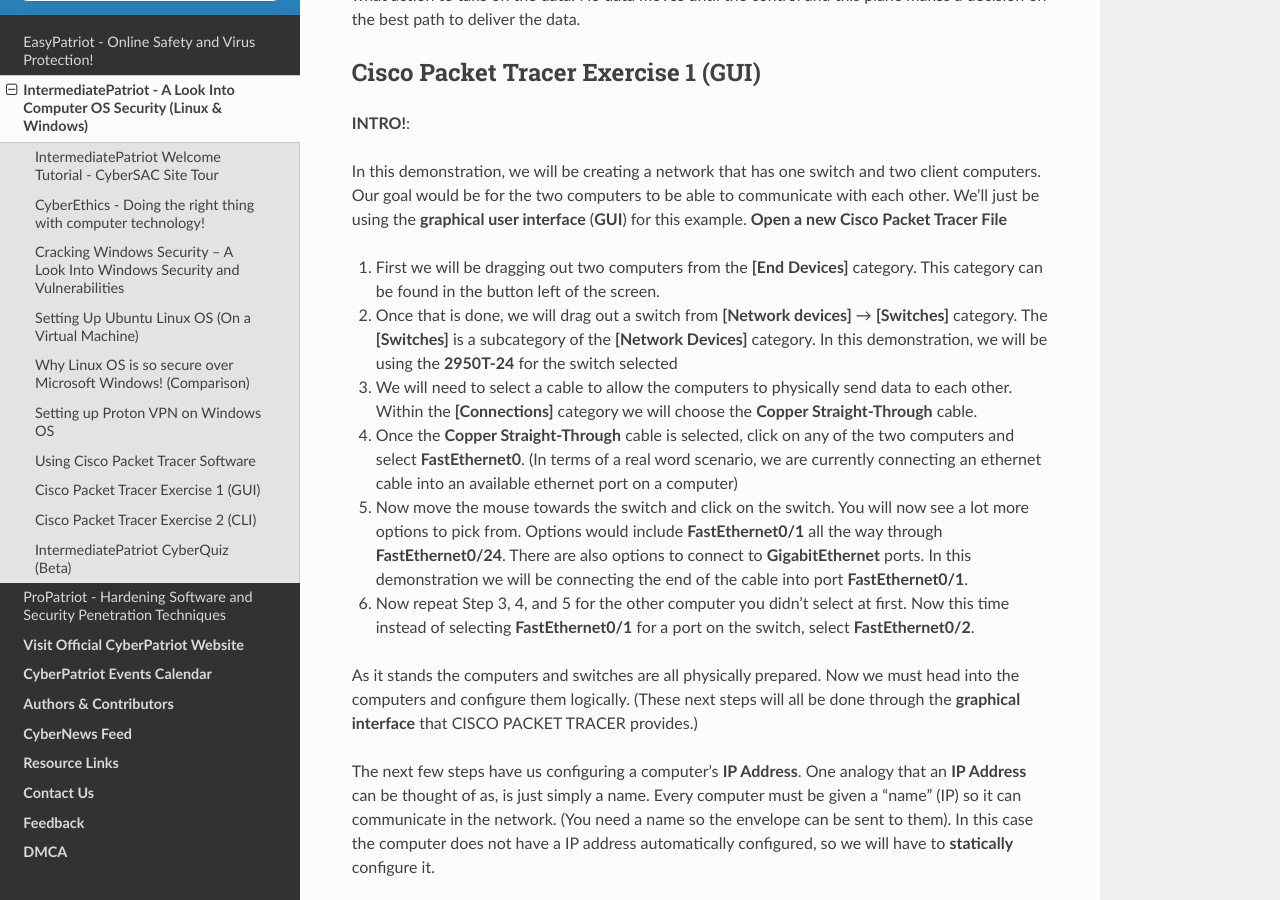
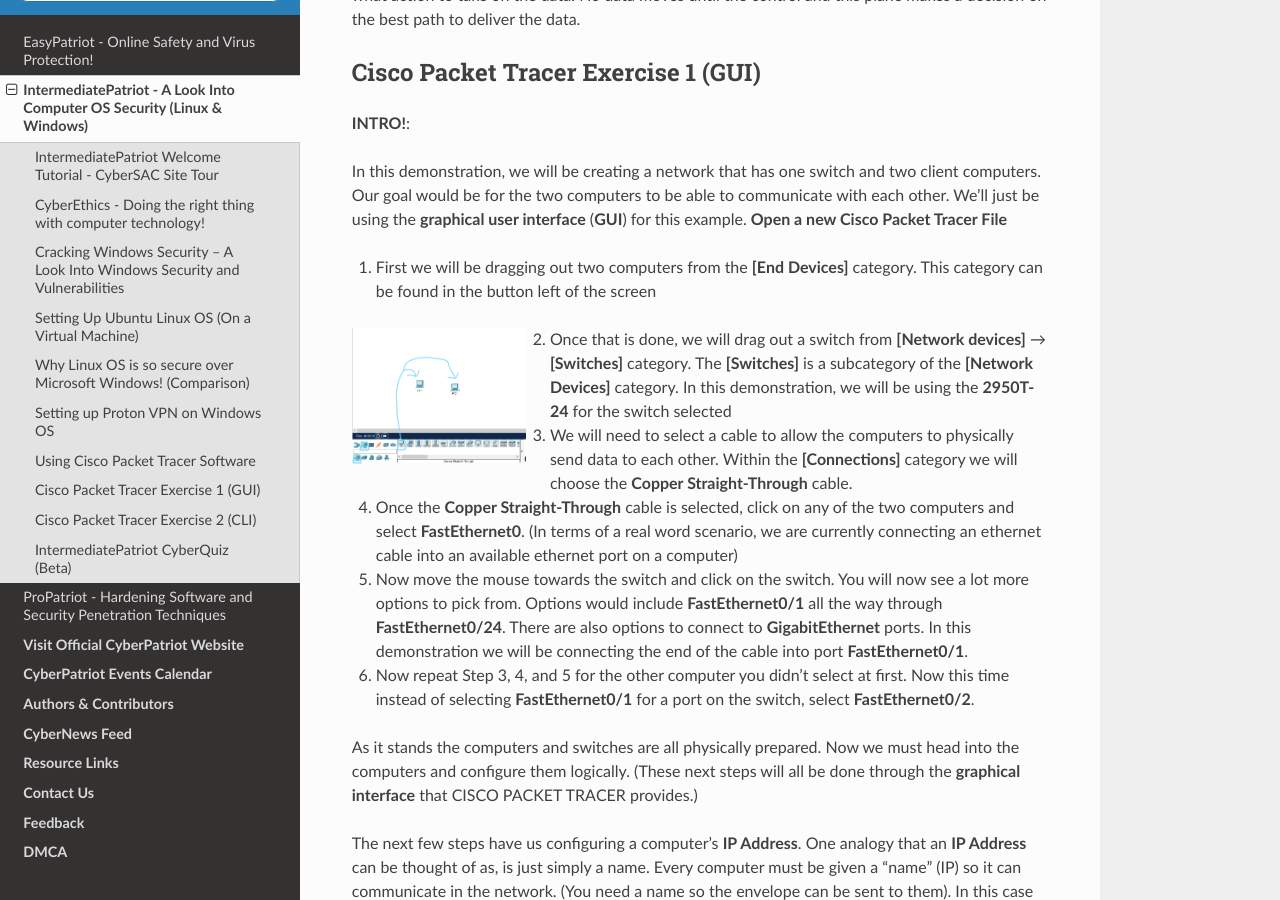
Before and after one commit to natt96z/cybersac, a Sphinx documentation site: the page built from docs/source/MediumCybersac.rst, in a window 1280 px wide and 900 px high, scrolled down 18439 px. Built offline with Sphinx 7.4.7 and the Read the Docs theme 2.0.0, drawn with Linux system fonts in a browser that asks for light colours; a script that is not in the unit is left out.

Commit message:
Update MediumCybersac.rst

```diff
--- a/docs/source/MediumCybersac.rst
+++ b/docs/source/MediumCybersac.rst
@@ -332,7 +332,14 @@
 
 In this demonstration, we will be creating a network that has one switch and two client computers. Our goal would be for the two computers to be able to communicate with each other. We'll just be using the **graphical user interface** (**GUI**) for this example. **Open a new Cisco Packet Tracer File**
 
-1. First we will be dragging out two computers from the **[End Devices]** category. This category can be found in the button left of the screen.
+
+
+
+1. First we will be dragging out two computers from the **[End Devices]** category. This category can be found in the button left of the screen
+
+.. image:: https://github.com/natt96z/cybersac/blob/main/docs/img/GG1.png
+   :width: 25%
+   :align: left
 
 2. Once that is done, we will drag out a switch from **[Network devices]** → **[Switches]** category. The **[Switches]** is a subcategory of the **[Network Devices]** category. In this demonstration, we will be using the **2950T-24** for the switch selected
 
```
